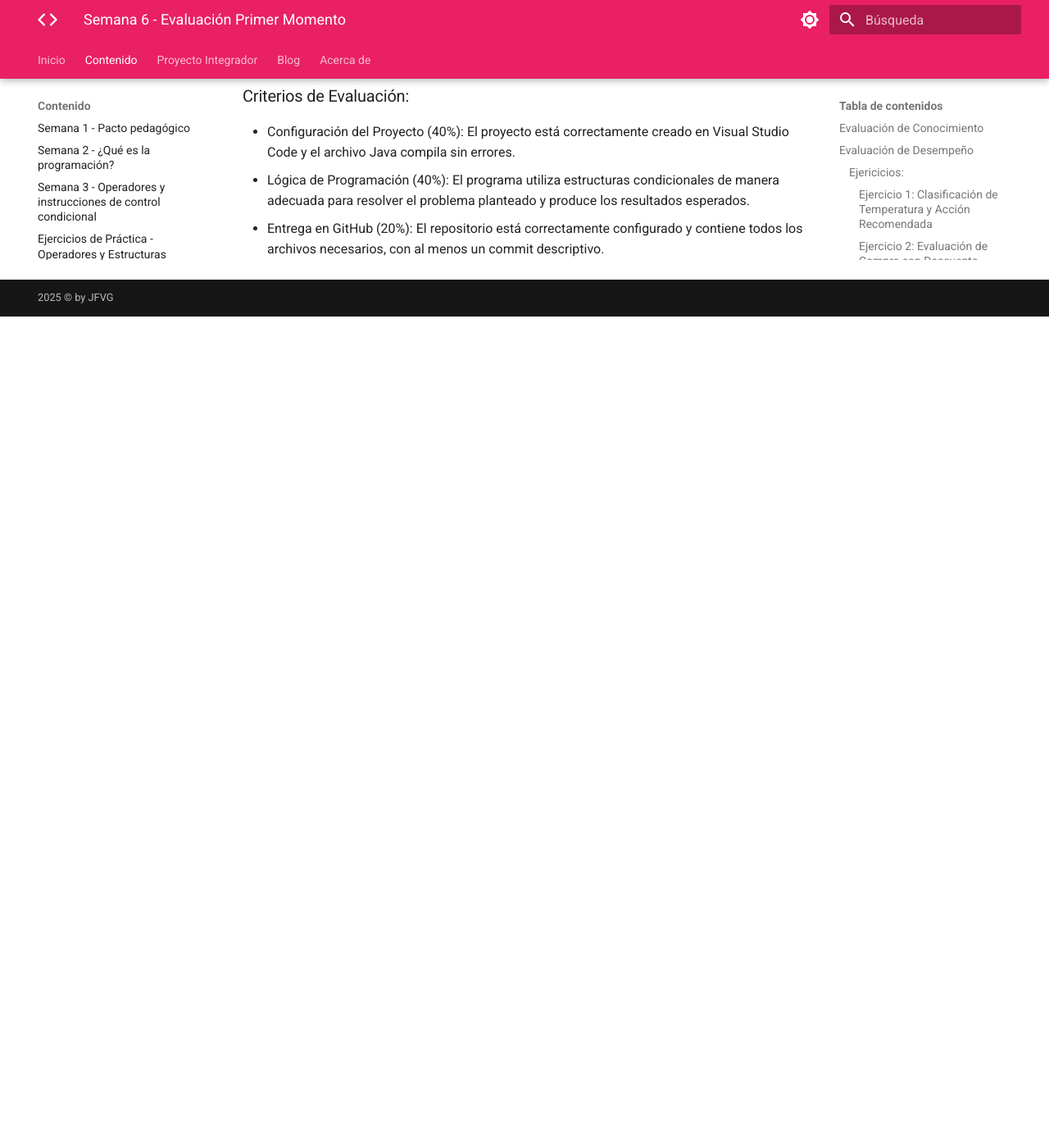
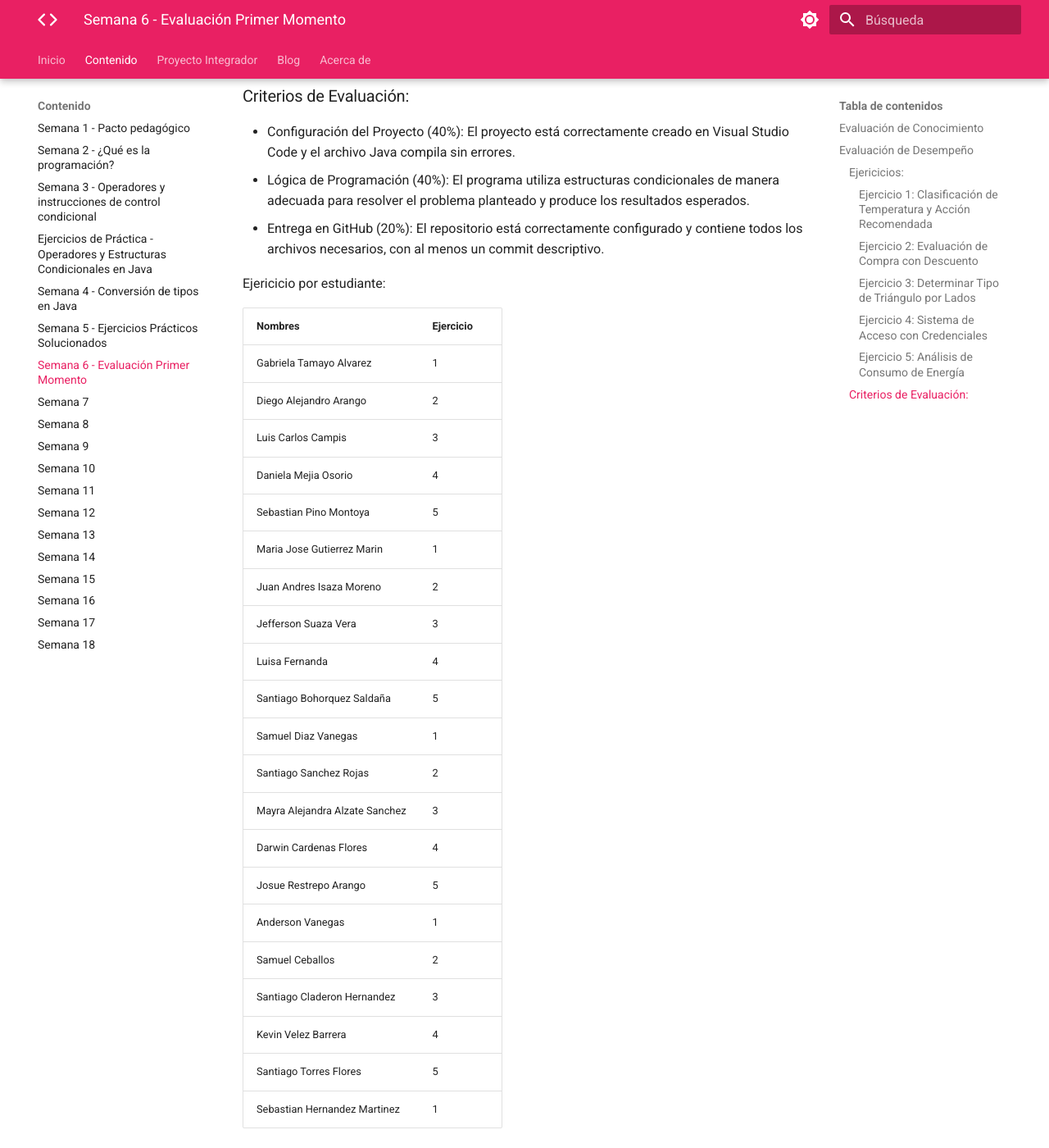
Before and after one commit to jfinfocesde/25lp, an MkDocs documentation site: the page built from docs/content/p6.md, in a window 1280 px wide and 1400 px high, scrolled down 2906 px. Shown: the whole window at 82% size. Built offline with MkDocs 1.6.1 and Material for MkDocs 9.7.7, drawn with Linux system fonts in a browser that asks for light colours; before the commit the page ends 3292 px from its top, so only the background shows below that.

Commit message:
08-03-2025

```diff
--- a/docs/content/p6.md
+++ b/docs/content/p6.md
@@ -86,3 +86,30 @@
 - Configuración del Proyecto (40%): El proyecto está correctamente creado en Visual Studio Code y el archivo Java compila sin errores.
 - Lógica de Programación (40%): El programa utiliza estructuras condicionales de manera adecuada para resolver el problema planteado y produce los resultados esperados.
 - Entrega en GitHub (20%): El repositorio está correctamente configurado y contiene todos los archivos necesarios, con al menos un commit descriptivo.
+
+
+Ejericicio por estudiante:
+
+| Nombres                      | Ejercicio |
+|------------------------------|-----------|
+| Gabriela Tamayo Alvarez      | 1         |
+| Diego Alejandro Arango       | 2         |
+| Luis Carlos Campis           | 3         |
+| Daniela Mejia Osorio         | 4         |
+| Sebastian Pino Montoya       | 5         |
+| Maria Jose Gutierrez Marin   | 1         |
+| Juan Andres Isaza Moreno     | 2         |
+| Jefferson Suaza Vera         | 3         |
+| Luisa Fernanda               | 4         |
+| Santiago Bohorquez Saldaña   | 5         |
+| Samuel Diaz Vanegas          | 1         |
+| Santiago Sanchez Rojas       | 2         |
+| Mayra Alejandra Alzate Sanchez | 3       |
+| Darwin Cardenas Flores       | 4         |
+| Josue Restrepo Arango        | 5         |
+| Anderson Vanegas             | 1         |
+| Samuel Ceballos              | 2         |
+| Santiago Claderon Hernandez  | 3         |
+| Kevin Velez Barrera          | 4         |
+| Santiago Torres Flores       | 5         |
+| Sebastian Hernandez Martinez | 1         |
```
